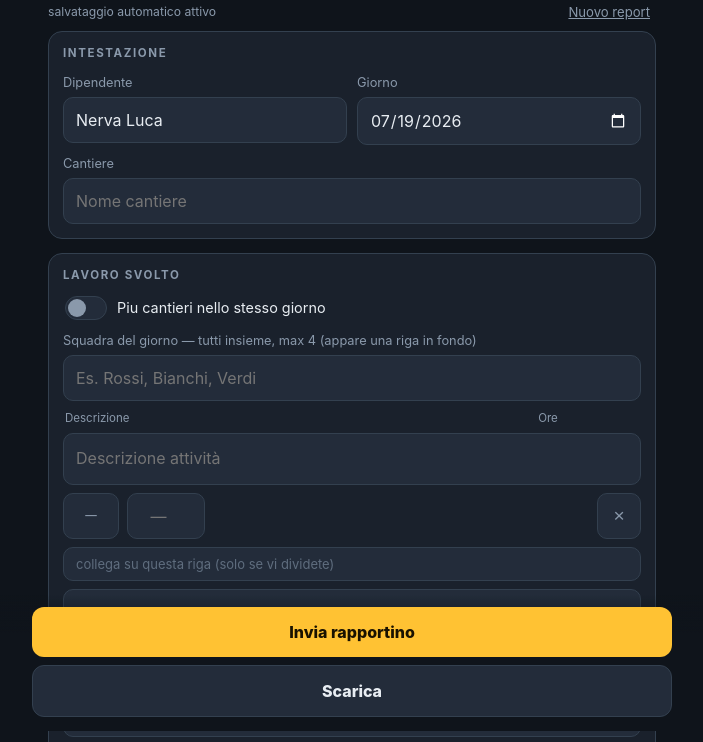
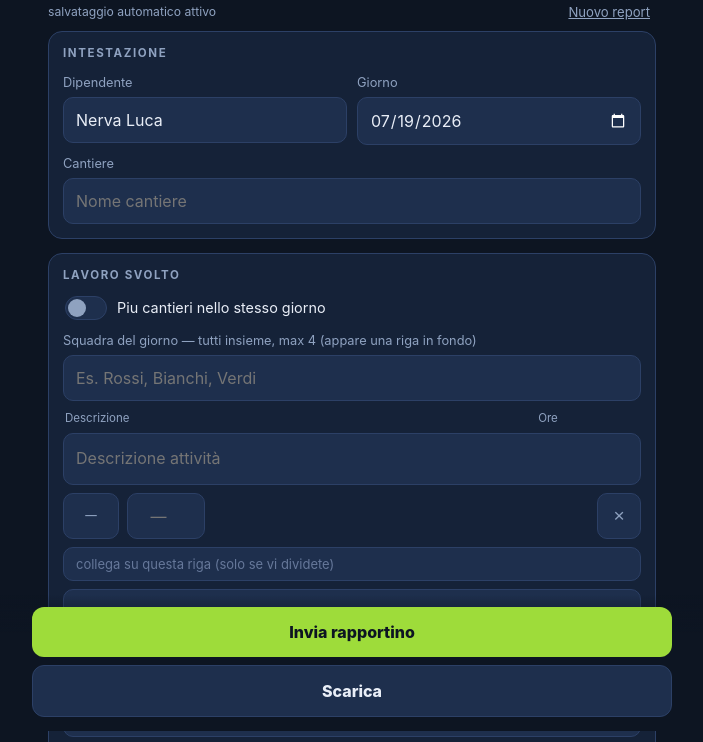
Before and after one commit to nervaluca/rapportino, a website: page www/index.html in a window 1280 px wide. Shown: the part 69-811 px from the top of the page, without its empty margins (288-991 px from the left). Drawn offline with Linux system fonts and the light colour scheme.

Commit message:
Add files via upload

```diff
--- a/www/index.html
+++ b/www/index.html
@@ -3,7 +3,7 @@
 <head>
 <meta charset="UTF-8">
 <meta name="viewport" content="width=device-width, initial-scale=1.0, viewport-fit=cover">
-<meta name="theme-color" content="#0f141b">
+<meta name="theme-color" content="#0d1522">
 <title>Rapportino</title>
 <link rel="manifest" href="manifest.webmanifest">
 <link rel="apple-touch-icon" href="icons/apple-touch-icon.png">
@@ -14,23 +14,22 @@
 <script src="exceljs.min.js"></script>
 <style>
   :root{
-    --bg:#0f141b; --surface:#1a212c; --surface-2:#232c3a;
-    --line:#33404f; --text:#e8edf2; --muted:#8a99ab;
-    --hv:#ffc233; --hv-press:#e6ac1f; --ok:#3ecf8e; --danger:#ff6b6b; --r:14px;
-    --ph:#5f6d7e; --swknob:#1a1200; --cs:dark;
+    --bg:#0d1522; --surface:#152238; --surface-2:#1e2f4d;
+    --line:#2c4066; --text:#e9eef7; --muted:#8fa2c0;
+    --hv:#9edc3a; --hv-press:#8bc72f; --hvtext:#0d1522;
+    --ok:#9edc3a; --danger:#ff6b6b; --r:14px;
+    --ph:#66789a; --swknob:#0d1522; --cs:dark;
   }
-  :root[data-theme="light"]{
-    --bg:#f4f6f9; --surface:#ffffff; --surface-2:#eef1f5;
-    --line:#d3dae2; --text:#1a2330; --muted:#5f6d7e;
-    --hv:#f5a800; --hv-press:#d99500; --ok:#1f9d63; --danger:#d64545;
-    --ph:#9aa7b6; --swknob:#ffffff; --cs:light;
+  :root[data-theme="light"]{ --bg:#eef3ec; --surface:#ffffff; --surface-2:#e6efe2;
+      --line:#cdddc6; --text:#16224b; --muted:#5d6b7e;
+      --hv:#2a3aa0; --hv-press:#1f2c82; --ok:#4a9d2f; --danger:#d64545;
+      --ph:#93a2b3; --swknob:#ffffff; --cs:light; --hvtext:#ffffff;
   }
   @media (prefers-color-scheme: light){
-    :root[data-theme="auto"]{
-      --bg:#f4f6f9; --surface:#ffffff; --surface-2:#eef1f5;
-      --line:#d3dae2; --text:#1a2330; --muted:#5f6d7e;
-      --hv:#f5a800; --hv-press:#d99500; --ok:#1f9d63; --danger:#d64545;
-      --ph:#9aa7b6; --swknob:#ffffff; --cs:light;
+    :root[data-theme="auto"]{ --bg:#eef3ec; --surface:#ffffff; --surface-2:#e6efe2;
+      --line:#cdddc6; --text:#16224b; --muted:#5d6b7e;
+      --hv:#2a3aa0; --hv-press:#1f2c82; --ok:#4a9d2f; --danger:#d64545;
+      --ph:#93a2b3; --swknob:#ffffff; --cs:light; --hvtext:#ffffff;
     }
   }
   *{box-sizing:border-box;-webkit-tap-highlight-color:transparent}
@@ -43,7 +42,7 @@
   header h1{font-size:1.5rem;letter-spacing:.02em;margin:0;font-weight:800}
   header #hdrLogo{height:30px;width:auto;border-radius:5px;align-self:center}
   header .tag{font-size:.7rem;font-weight:700;letter-spacing:.14em;text-transform:uppercase;
-    color:var(--bg);background:var(--hv);padding:3px 8px;border-radius:6px}
+    color:var(--hvtext);background:var(--hv);padding:3px 8px;border-radius:6px}
   .file-hint{margin-left:auto;font-size:.8rem;color:var(--muted);font-variant-numeric:tabular-nums}
   .file-hint b{color:var(--hv)}
   .card{background:var(--surface);border:1px solid var(--line);border-radius:var(--r);padding:14px;margin-bottom:14px}
@@ -84,7 +83,7 @@
   .seg{display:flex;gap:6px;background:var(--surface-2);border:1px solid var(--line);border-radius:10px;padding:4px}
   .seg button{flex:1;border:none;background:transparent;color:var(--muted);font-family:inherit;
     font-size:.9rem;font-weight:600;padding:9px 6px;border-radius:7px;cursor:pointer}
-  .seg button.on{background:var(--hv);color:#1a1200}
+  .seg button.on{background:var(--hv);color:var(--hvtext)}
   .row .ore{width:78px;flex:none;text-align:center;font-variant-numeric:tabular-nums}
   .row .del{flex:none;width:44px;height:46px;border:1px solid var(--line);background:var(--surface-2);
     color:var(--muted);border-radius:10px;font-size:1.2rem;line-height:1;cursor:pointer}
@@ -111,7 +110,7 @@
     padding:12px 16px calc(14px + env(safe-area-inset-bottom));z-index:20}
   .bar-inner{max-width:640px;margin:0 auto;display:flex;gap:10px}
   .btn{flex:1;border:none;border-radius:12px;padding:15px;font-size:1rem;font-weight:800;cursor:pointer;font-family:inherit}
-  .btn-primary{background:var(--hv);color:#1a1200;flex:2}
+  .btn-primary{background:var(--hv);color:var(--hvtext);flex:2}
   .btn-primary:active{background:var(--hv-press)}
   .btn-ghost{background:var(--surface-2);color:var(--text);border:1px solid var(--line)}
   .btn-ghost:active{background:var(--surface)}
@@ -732,7 +731,7 @@ function applyTheme(t){
     b.classList.toggle('on',b.dataset.theme===t);
   });
   const meta=document.querySelector('meta[name="theme-color"]');
-  if(meta)meta.setAttribute('content',currentScheme()==='light'?'#f4f6f9':'#0f141b');
+  if(meta)meta.setAttribute('content',currentScheme()==='light'?'#eef3ec':'#0d1522');
 }
 function init(){
   applyTheme(LS.get('tema','dark'));
```
